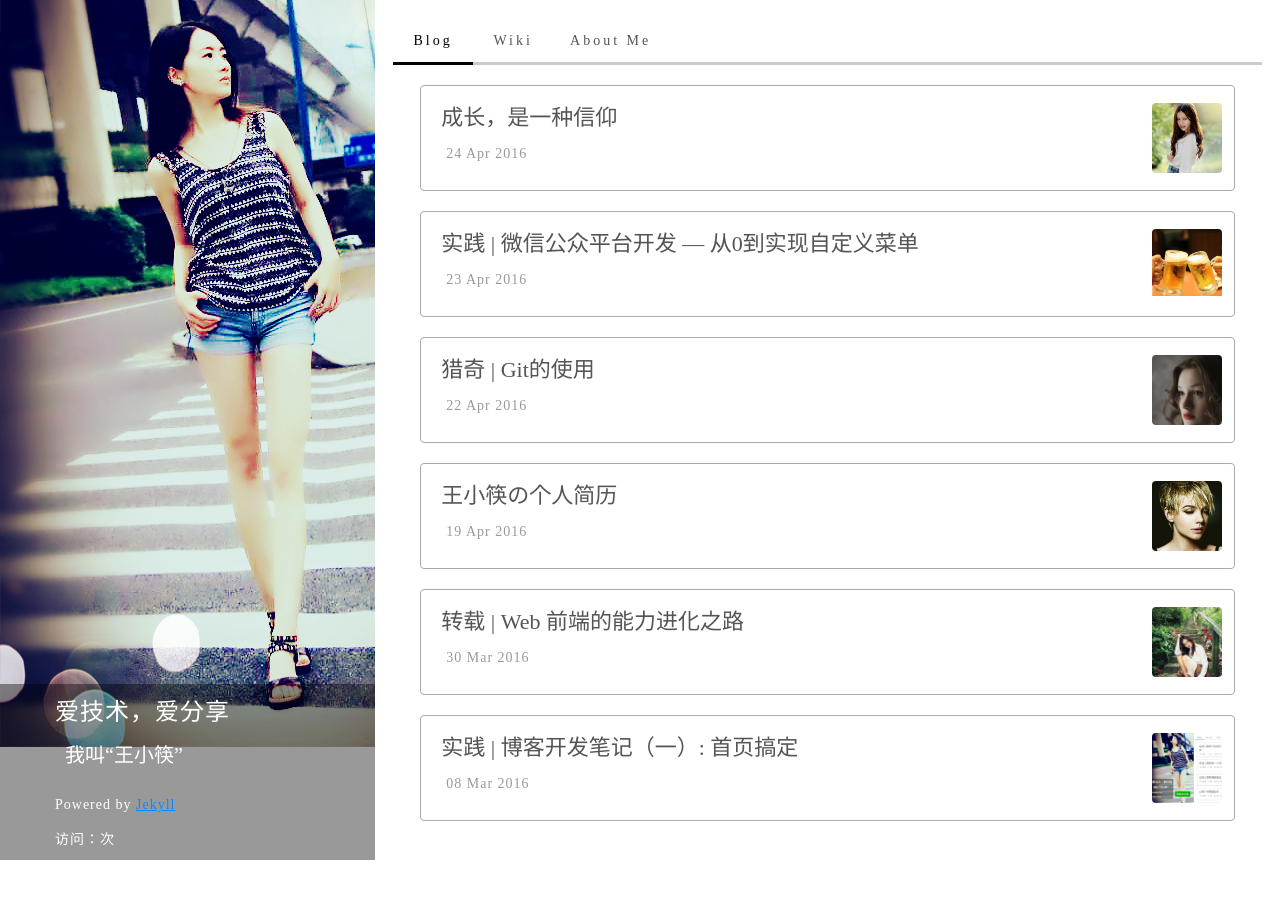
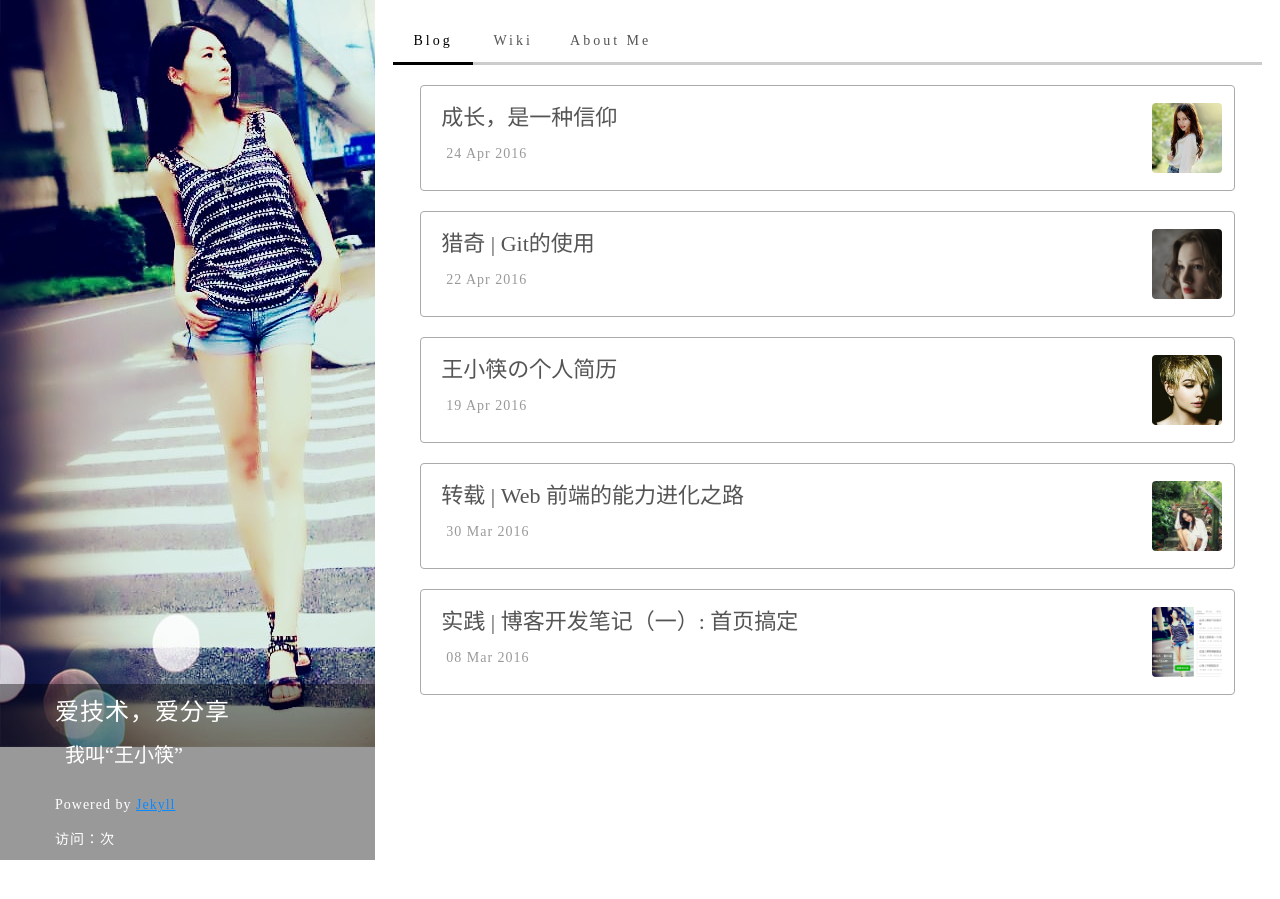
Before and after one commit to wangxiaokuai/blog, a Jekyll site: the page built from index.html, in a window 1280 px wide. Built offline with Jekyll 4.4.1, drawn with Linux system fonts in a browser that asks for light colours; some of the changed lines change nothing that is shown.

Commit message:
修改blog，压缩背景图片

````diff
--- a/_posts/2016-04-24-weixin-mp-001.md
+++ /dev/null
@@ -1,187 +0,0 @@
----
-title: "实践 | 微信公众平台开发 — 从0到实现自定义菜单"
-layout: post
-date: 2016-04-23
-thumbnail: "img/thumbnail/weixin-mp-001.jpg"
----
-
-做公众平台应用开发，真正的开发开始之前、要有三个准备：
-* 搭建一个自己的服务器（也就是第三方的服务器），这是你实现功能的地方
-* 注册一个微信开放平台的账号，用来管理你的应用
-* 并在此申请一个公众号（或免费的测试号），就是最后的作品啦
-
-
-![Picture from unsplash.com](http://upload-images.jianshu.io/upload_images/1859030-5e9c9366d6ef07bf.png?imageMogr2/auto-orient/strip%7CimageView2/2/w/1240)
-
-### 第一步，注册微信开放平台的账号
-
-微信开放平台： https://open.weixin.qq.com/
-
-### 第二步，绑定一个测试号
-因为绑定公众号需要资质认证，资质认证需要交钱，所以就先绑定测试账号玩玩了。
-
-* 入口在 “ 管理中心 >> 公众号开发 >> 绑定测试号 ”
-
-![Paste_Image.png](http://upload-images.jianshu.io/upload_images/1859030-18b7180d809c26b0.png?imageMogr2/auto-orient/strip%7CimageView2/2/w/1240)
-这一步需要appID和secret来绑定这个账号、而你现在还没有appID。那就先点击右边的链接、去获取appID。
-
-![Paste_Image.png](http://upload-images.jianshu.io/upload_images/1859030-3eab7e5885c49f63.png?imageMogr2/auto-orient/strip%7CimageView2/2/w/1240)
-
-#### 填写并验证第三方服务器信息，获取appID
-appID用来唯一标识一个第三方的服务器。这个appID是在公众平台验证了你的服务器地址有效之后，生成出来给你的。
-
-在这一步，需要提供你的服务器的url和token，token随意填写、代表公众平台的身份。随后，公众平台会发送一个消息、并带上这个token去验证这个url。
-
-![Paste_Image.png](http://upload-images.jianshu.io/upload_images/1859030-562386a918c378c1.png?imageMogr2/auto-orient/strip%7CimageView2/2/w/1240)
-
-右边的链接中，具体描述了验证过程。总之我在我的http://2.wangxiaokuai.applinzi.com/weixin 处理函数中实现了这样一段代码：
-```
-from cgi import parse_qs
-
-# test url: http://2.wangxiaokuai.applinzi.com/weixin?echostr=hellowangxiaokuai
-def weixinHandler(environ, start_response):
-    query_dict = parse_qs(environ["QUERY_STRING"])
-
-    # get the echostr and return
-    echostr = query_dict.get("echostr", [""]).pop(0)
-
-    status = '200 OK'
-    response_headers = [('Content-type','text/plain')]
-    response_headers.append(("Access-Control-Allow-Origin", "*"))
-
-    start_response(status, response_headers)
-    return echostr
-
-```
-它只做了一件事情：解析请求的query_string，并把其中echostr的值、在响应消息体中返回。
-
-#### 用appID绑定公众号（测试号）
-回到上一页，填好提交就绑定好了。现在，这个测试号就跟你的第三方服务绑定在一起了。
-
-### 第三步，关注我的公众号
-
-![Paste_Image.png](http://upload-images.jianshu.io/upload_images/1859030-1d1348b9f0782ccc.png?imageMogr2/auto-orient/strip%7CimageView2/2/w/1240)
-通过开放平台生成的二维码关注这个公众号（测试号），现在我就变成它唯一的订阅者了。然后就开始测试~
-
-![Paste_Image.png](http://upload-images.jianshu.io/upload_images/1859030-b99f171bdc908f9f.png?imageMogr2/auto-orient/strip%7CimageView2/2/w/1240)
-
-**### 第四步，获取access_token**
-第三方服务器向公众平台发送请求时，要用access_token来表明身份。这个access_token是用appID、并调用公众平台提供的restful接口来获取到的。每个access_token有效期为2小时，这就需要服务器定时获取新的token并缓存起来。而任何地方需要用token、就去这个缓存中取。
-
-#### 获取token并缓存到数据库
-第一段代码调用Restful接口获取access_token，并写到KV数据库中。同时把返回的expire_in、也就是token过期时间记录下来。
-```
-# get token from remote and update into KVDB
-def updateToken(self):
- params = {
- "grant_type": "client_credential",
- "appid": APP_ID,
- "secret": APP_SECRET
- }
-
- # response is like:{"access_token":"ACCESS_TOKEN","expires_in":7200}
- r = requests.get(WX_TOKEN_URL, params=params)
- if r.status_code == 200:
- data = r.json()
- access_token = data.get("access_token")
- expires_in = data.get("expires_in")
-
- global EXPIRES_IN
- EXPIRES_IN = expires_in
-
- self.kv_client.set("access_token", access_token)
- self.kv_client.set("access_token_updated_at", time.time())
- return access_token
-```
-
-第二段代码先判断token有没有过期，如果过期了就调一下更新接口，然后返回token。这个接口就是提供给其他服务用的。
-```
-def getToken(self):
- updated_at = self.kv_client.get("access_token_updated_at")
- if not updated_at or time.time() - updated_at >= EXPIRES_IN:
- self.updateToken()
-
- return self.kv_client.get("access_token")
-
-```
-
-我知道以后看到这几行代码会想吐、我知道我应该起一个独立的定时器去刷新token，让这里的逻辑保持干净。但我试了threading.timer会让服务挂死，SAE提供的Cron定时任务服务配置不生效。。。。只好退了两步，改成在每次调用时、判断是否过期。。。呃
-
-**### 第五步，创建自定义菜单**
-菜单创建的命令格式：
-```
-POST（请使用https协议） [https://api.weixin.qq.com/cgi-bin/menu/create?access_token=ACCESS_TOKEN](https://api.weixin.qq.com/cgi-bin/menu/create?access_token=ACCESS_TOKEN)
-```
-具体可参考[开发者文档](http://mp.weixin.qq.com/wiki/10/0234e39a2025342c17a7d23595c6b40a.html)，非常详细。
-
-这里用到了刚才保存的token。
-```
-def create(self):
- print "Hey, I am going to create a menu!"
-
- # request
- token = TokenServer().getToken()
- params = {"access_token": token}
- data = json.dumps(MENU_BODY, ensure_ascii=False)
- print data
- r = requests.post(const.WX_MENU_URL, data=data, params=params)
- print params
- print data
-
- # response
- status_code = r.status_code
- resp_data = r.json()
- if status_code != 200 or resp_data.get("errcode") != 0:
- pass
- print "Finish creating the menu, %s, %s" % (status_code, resp_data)
-
-```
-其中的body体定义：
-```
-MENU_BODY =  {
- "button":[
- {
- "type":"click",
- "name": "买入",
- "key":"BUY_IN"
- },
- {
- "name":"查收益",
- "sub_button":[
- {
- "type":"view",
- "name":"昨日收益",
- "url":"http://www.soso.com/"
- },
- {
- "type":"view",
- "name":"本周收益",
- "url":"http://v.qq.com/"
- }]
- },
- {
- "type": "click",
- "name": "卖出",
- "key": "SELL_OUT"
- }]
-}
-
-```
-这个创建菜单的动作要服务器主动触发、而不是写在任何响应Handler里。想来想去，我把它的调用放在了这里：
-```
-Menu().create()
-
-print "server is running!"
-application = sae.create_wsgi_app(simple_app)
-
-```
-
-哈哈，在起wsgi server之前就创建！然后到我的手机上看一下 —— Bingo！
-
-
-![Paste_Image.png](http://upload-images.jianshu.io/upload_images/1859030-16f262ea75b4a090.png?imageMogr2/auto-orient/strip%7CimageView2/2/w/1240)
-
-现在想想三者的关系：
-第三方服务和公众号绑定，并通过公众平台进行通信、而不是直接通信。公众平台为第三方服务提供API、用于对公众号的各种操作、比如定义菜单、推送消息啥的。
-
-所以，公众平台就是横在两者之间的平台，一边规范了应用的形式，一边规范了开发者的开发方式。我猜是这样吧……
````
Also changed, not shown: _posts/2016-4-24-keep-growing-up.md (+3 -1 lines), img/wanghuan.jpg.
